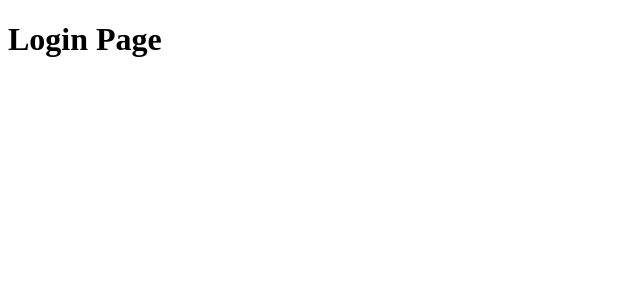
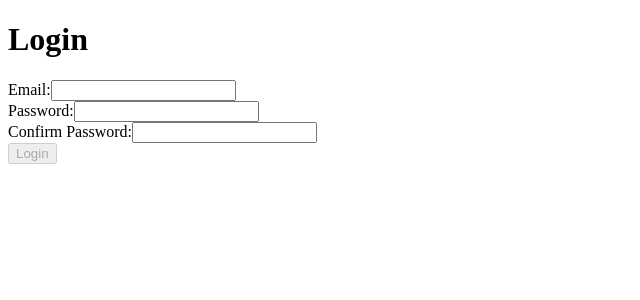
Before and after one commit to anreb/bernardo-lopez-react-test, a React (Vite) app: page /#/login in a window 1280 px wide. Shown: the top 300 px of the page, without its empty margins (0-640 px from the left). Built offline with nearby package versions, Linux system fonts and the light colour scheme.

Commit message:
login page and auth done

```diff
--- a/src/App.tsx
+++ b/src/App.tsx
@@ -8,6 +8,17 @@ import CreateProduct from "./pages/CreateProduct";
 import Users from "./pages/Users";
 import PrivateRoute from "./components/PrivateRoute";
 
+const LoginWrapper = () => {
+  const userData = localStorage.getItem('loginData');
+
+  // If user is already logged in, redirect to products
+  if (userData) {
+    return <Navigate to="/products" />;
+  }
+
+  return <Login />;
+};
+
 const router = createHashRouter([
   {
     path: '/',
@@ -15,7 +26,7 @@ const router = createHashRouter([
   },
   {
     path: '/login',
-    element: <Login />,
+    element: <LoginWrapper />,
   },
   {
     path: '/404',
--- a/src/components/PrivateRoute.tsx
+++ b/src/components/PrivateRoute.tsx
@@ -1,7 +1,7 @@
 import { Navigate } from 'react-router-dom';
 
 const PrivateRoute = ({ element }) => {
-    const isAuthenticated = false;
+    const isAuthenticated = localStorage.getItem('loginData');
 
     return isAuthenticated ? element : <Navigate to="/login" />;
 };
--- a/src/pages/Login.tsx
+++ b/src/pages/Login.tsx
@@ -1,11 +1,170 @@
-import React from "react";
+import React, { useState } from 'react';
+import { useNavigate } from 'react-router-dom';
 
-const Login: React.FC = () => {
+const errorMessages = {
+    invalidEmail: 'Email is not valid',
+    invalidPassword: 'Password must be 6-12 characters long, include at least one uppercase letter, one lowercase letter, at least one occurrence of the digit "3" and one special character',
+    passwordsDoNotMatch: 'Passwords do not match',
+};
+
+enum InputField {
+    Email = 'email',
+    Password = 'password',
+    ConfirmPassword = 'confirmPassword'
+}
+
+const Login = () => {
+    const [loginFormData, setLoginformData] = useState({
+        email: '',
+        password: '',
+        confirmPassword: ''
+    })
+    const [errors, setErrors] = useState({
+        email: '',
+        password: '',
+        confirmPassword: ''
+    });
+    const [submitValidation, setSubmitValidation] = useState({
+        validEmail: false,
+        validPassword: false,
+        validPasswordMatch: false,
+    })
+    const canSubmit = !(submitValidation.validEmail &&
+        submitValidation.validPassword &&
+        submitValidation.validPasswordMatch);
+    const navigate = useNavigate();
+
+
+    const validateInputs = (name: string, value: string) => {
+        const {
+            invalidEmail,
+            invalidPassword,
+            passwordsDoNotMatch
+        } = errorMessages;
+        const { password } = loginFormData
+        const { Email, Password, ConfirmPassword } = InputField;
+        setErrors((prevErrors) => ({
+            ...prevErrors,
+            email:
+                name === Email && !validateEmail(value)
+                    ? invalidEmail
+                    : '',
+            password:
+                name === Password && !validatePassword(value)
+                    ? invalidPassword
+                    : '',
+            confirmPassword:
+                name === ConfirmPassword && !validateConfirmPassword(password, value)
+                    ? passwordsDoNotMatch
+                    : '',
+        }));
+    }
+
+    const handleInputChange = (e) => {
+        const { name, value } = e.target;
+        validateInputs(name, value);
+        setLoginformData({
+            ...loginFormData,
+            [name]: value
+        });
+    }
+
+    const validateEmail = (email: string) => {
+        const emailRegex = /^[^\s@]+@[^\s@]+\.[^\s@]+$/;
+        if (emailRegex.test(email)) {
+            setSubmitValidation({
+                ...submitValidation,
+                validEmail: true
+            })
+            return true
+        } else {
+
+            setSubmitValidation({
+                ...submitValidation,
+                validEmail: false
+            })
+            return false
+        }
+    };
+
+    const validatePassword = (password: string) => {
+        const passwordRegex = /^(?=.*[a-z])(?=.*[A-Z])(?=.*[3])(?=.*[!@#$%^&*])[A-Za-z\d!@#$%^&*]{6,12}$/;
+        if (passwordRegex.test(password)) {
+            setSubmitValidation({
+                ...submitValidation,
+                validPassword: true
+            })
+            return true
+        } else {
+            setSubmitValidation({
+                ...submitValidation,
+                validPassword: false
+            })
+            return false
+        }
+    };
+
+    const validateConfirmPassword = (password: string, confirmPassword: string) => {
+        if (password === confirmPassword) {
+            setSubmitValidation({
+                ...submitValidation,
+                validPasswordMatch: true
+            })
+            return true
+        } else {
+            setSubmitValidation({
+                ...submitValidation,
+                validPasswordMatch: false
+            })
+            return false
+        }
+    }
+
+    const handleSubmit = (e) => {
+        e.preventDefault();
+        console.log('submit', loginFormData)
+        localStorage.setItem('loginData', JSON.stringify(loginFormData));
+        navigate('/products');
+    };
+
     return (
         <div>
-            <h1>Login Page</h1>
-            <form>
-                {/* Your login form here */}
+            <h1>Login</h1>
+            <form onSubmit={handleSubmit}>
+                <div>
+                    <label htmlFor="email">Email:</label>
+                    <input
+                        type="email"
+                        name="email"
+                        value={loginFormData.email}
+                        onChange={handleInputChange}
+                        required
+                    />
+                    {errors.email && <p>{errors.email}</p>}
+                </div>
+                <div>
+                    <label htmlFor="password">Password:</label>
+                    <input
+                        name="password"
+                        type="password"
+                        value={loginFormData.password}
+                        onChange={handleInputChange}
+                        required
+                    />
+                    {errors.password && <p>{errors.password}</p>}
+                </div>
+                <div>
+                    <label htmlFor="confirmPassword">Confirm Password:</label>
+                    <input
+                        type="password"
+                        name="confirmPassword"
+                        value={loginFormData.confirmPassword}
+                        onChange={handleInputChange}
+                        required
+                    />
+                    {errors.confirmPassword && <p>{errors.confirmPassword}</p>}
+                </div>
+                <button type="submit" disabled={canSubmit}>Login</button>
             </form>
         </div>
     );
```
